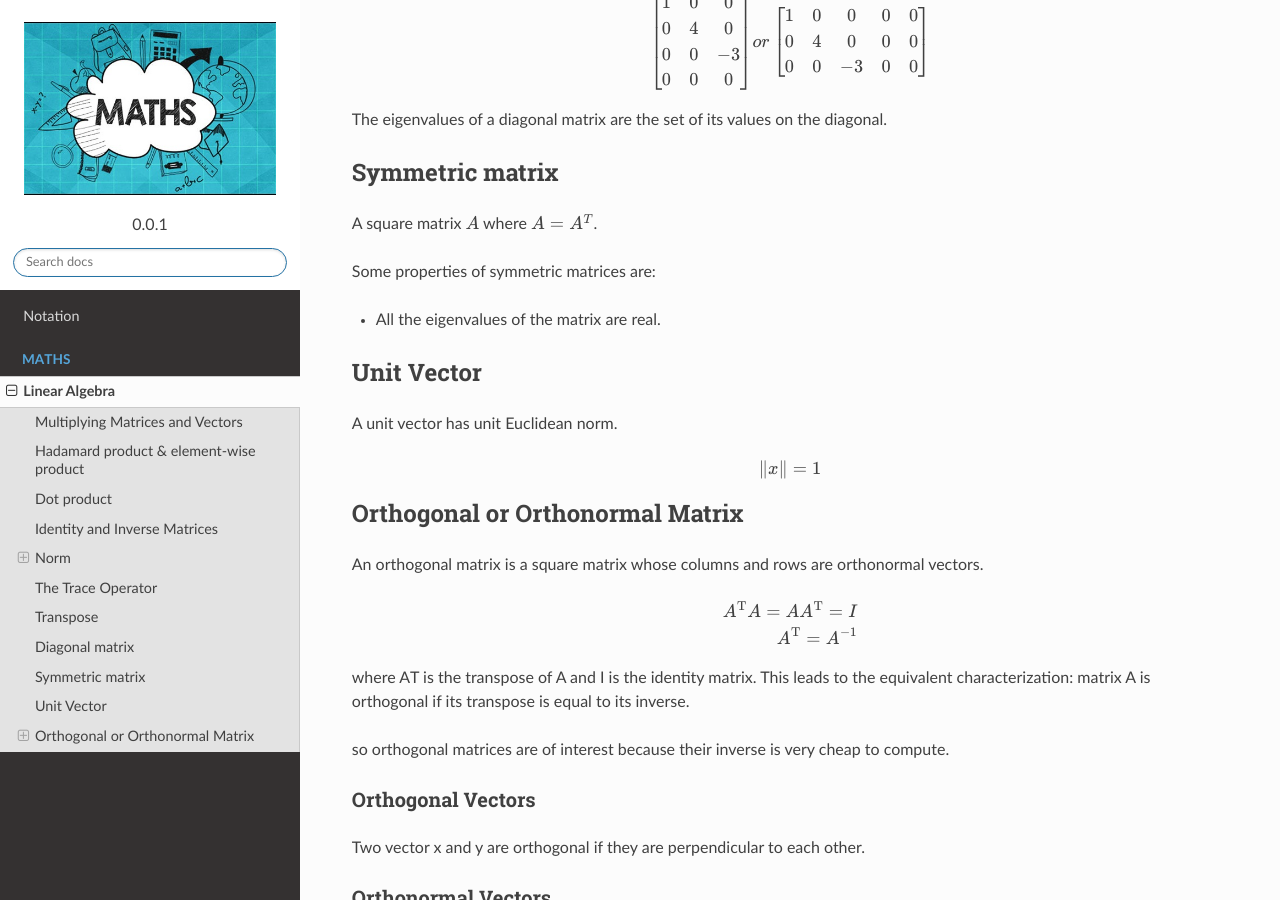
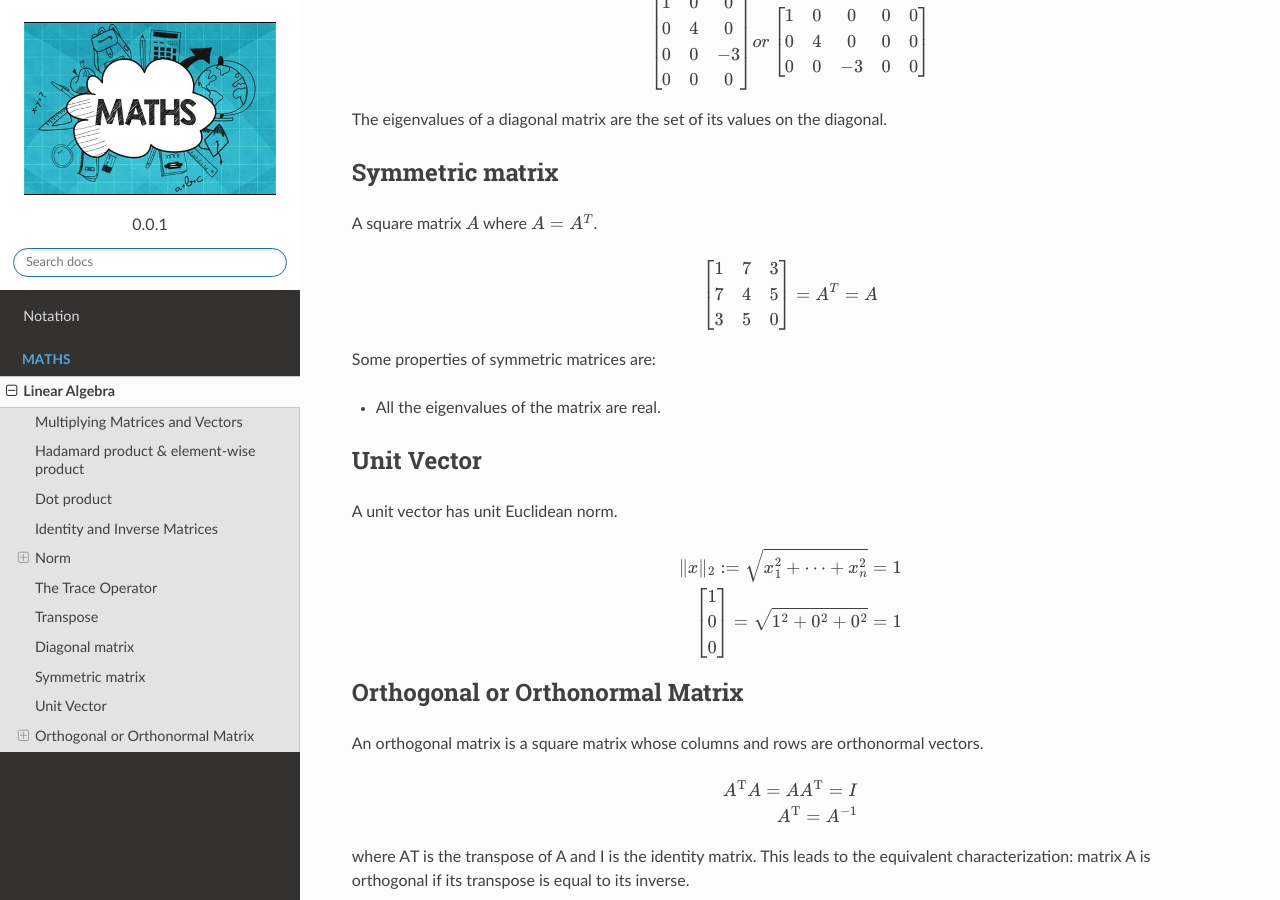
Before and after one commit to akkefa/ml-notes, a Sphinx documentation site: the page built from docs/linear_algebra.rst, in a window 1280 px wide and 900 px high, scrolled down 2982 px. Built offline with Sphinx 7.4.7 and the Read the Docs theme 2.0.0, drawn with Linux system fonts in a browser that asks for light colours.

Commit message:
new examples added.

```diff
--- a/docs/linear_algebra.rst
+++ b/docs/linear_algebra.rst
@@ -182,6 +182,14 @@ Symmetric matrix
 -----------------
 A square matrix :math:`A` where :math:`A = A^T`.
 
+.. math::
+
+    \begin{bmatrix}
+    1 & 7 & 3 \\
+    7 & 4 & 5 \\
+    3 & 5 & 0
+    \end{bmatrix} = A^T = A
+
 Some properties of symmetric matrices are:
 
 * All the eigenvalues of the matrix are real.
@@ -192,7 +200,13 @@ A unit vector has unit Euclidean norm.
 
 .. math::
 
-  \|x\| = 1
+    \|x\|_2 := \sqrt{x_1^2 + \cdots + x_n^2} = 1
+
+    \begin{bmatrix}
+    1 \\
+    0 \\
+    0
+    \end{bmatrix} = \sqrt{1^2 + 0^2 + 0^2} = 1
 
 Orthogonal or Orthonormal Matrix
 ---------------------------------
```
